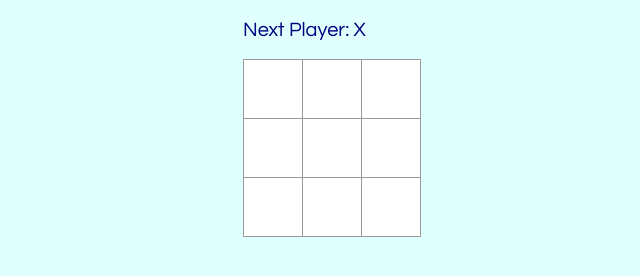
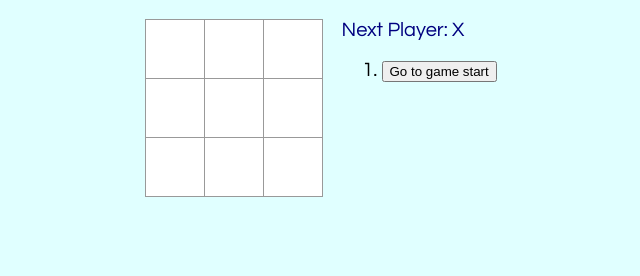
Before and after one commit to avakrishn/tic-tac-toe, a React app in the folder game/: page / in a window 1280 px wide. Shown: the whole page, without its empty margins (297-937 px from the left). Built offline with nearby package versions, Linux system fonts and the light colour scheme.

Commit message:
add time travel to tic tac toe game

```diff
--- a/game/src/components/Board/Board.js
+++ b/game/src/components/Board/Board.js
@@ -5,58 +5,17 @@ import styles from  './Board.module.css';
 import Square from '../Square/Square';
 
 class Board extends Component {
-    constructor(props) {
-        super(props);
-        this.state = {
-            squares : Array(9).fill(null),
-            player : "X",
-        }
-
-    }
-
-    calculateWinner = () => {
-        let squares = this.state.squares.slice();
-        let winnerArray = [
-            [0,1,2],
-            [3,4,5],
-            [6,7,8],
-            [0,3,6],
-            [1,4,7],
-            [2,5,8],
-            [0,4,8],
-            [2,4,6],
-        ]
-        for(let i = 0; i < winnerArray.length; i++){
-            const [a,b,c] = winnerArray[i];
-            if(squares[a] && squares[a] === squares[b] && squares[a] === squares[c]){
-                return squares[a];
-            }
-        }
-        return null;
-    }
-
-    handleClick = (i) => {
-        if(this.state.squares[i] === null && this.calculateWinner() === null){
-            const squares = this.state.squares.slice();
-            squares[i] = this.state.player;
-            let player = (this.state.player === "X") ? "O" : "X";
-            this.setState({squares, player});
-        }
-
-
-    }
 
     renderSquare = (i) => {
-        return <Square value={this.state.squares[i]} onSquareClick={() => this.handleClick(i)} />
+        return <Square
+                    value={this.props.squares[i]}
+                    onSquareClick={() => this.props.handleClick(i)}
+                />
     }
     render(){
-        const {player} = this.state;
-        const winner = this.calculateWinner();
-        const status = (winner) ? `Winner: ${winner}` : `Next Player: ${player}`;
 
         return(
             <div>
-                <div className={styles.status}>{status}</div>
                 <div className={styles.boardRow}>
                     {this.renderSquare(0)}
                     {this.renderSquare(1)}
@@ -72,7 +31,6 @@ class Board extends Component {
                     {this.renderSquare(7)}
                     {this.renderSquare(8)}
                 </div>
-
             </div>
         );
     }
--- a/game/src/components/Board/Board.module.css
+++ b/game/src/components/Board/Board.module.css
@@ -3,10 +3,3 @@
     content: "";
     display: table;
 }
-
-.status{
-    width: 200px;
-    margin: 0 auto;
-    margin-bottom: 20px;
-    color: navy;
-}
--- a/game/src/components/Game/Game.js
+++ b/game/src/components/Game/Game.js
@@ -4,11 +4,90 @@ import styles from './Game.module.css';
 import Board from '../Board/Board';
 
 class Game extends Component {
+    constructor (props){
+        super(props);
+        this.state = {
+            history: [{
+                squares: Array(9).fill(null),
+            }],
+            player : "X",
+            stepNumber: 0,
+        }
+    }
+    jumpTo = (step) => {
+        this.setState({
+            stepNumber: step,
+            player: (step % 2 === 0) ? 'X' : 'O',
+        })
+    }
+
+    handleClick = (i) => {
+        const history = this.state.history.slice(0, this.state.stepNumber + 1);
+        const current = history[history.length -1];
+        const squares = current.squares.slice();
+        if(squares[i] === null && this.calculateWinner() === null){
+            squares[i] = this.state.player;
+            let player = (this.state.player === "X") ? "O" : "X";
+            this.setState({
+                history: history.concat([{squares}]),
+                player,
+                stepNumber: history.length,
+            });
+        }
+    }
+    calculateWinner = () => {
+        const history = this.state.history.slice(0, this.state.stepNumber + 1);
+        const current = history[history.length -1];
+        const squares = current.squares.slice();
+        let winnerArray = [
+            [0,1,2],
+            [3,4,5],
+            [6,7,8],
+            [0,3,6],
+            [1,4,7],
+            [2,5,8],
+            [0,4,8],
+            [2,4,6],
+        ]
+        for(let i = 0; i < winnerArray.length; i++){
+            const [a,b,c] = winnerArray[i];
+            if(squares[a] && squares[a] === squares[b] && squares[a] === squares[c]){
+                return squares[a];
+            }
+        }
+        return null;
+    }
     render (){
+        const {history, player} = this.state;
+        const current = history[this.state.stepNumber];
+        const winner = this.calculateWinner();
+        const status = (winner) ? `Winner: ${winner}` : `Next Player: ${player}`;
+        const moves = history.map((step,move) => {
+            const desc = (move)
+                ? `Go to move # ${move}`
+                : 'Go to game start';
+                return (
+                    <li key={move}>
+                        <button
+                            onClick={()=> this.jumpTo(move)}
+                        >
+                        {desc}
+                        </button>
+                    </li>
+                );
+        });
+
         return(
             <div className={styles.game}>
                 <div className={styles.gameBoard}>
-                    <Board/>
+                    <Board
+                        squares={current.squares}
+                        handleClick={(i) => this.handleClick(i)}
+                    />
+                </div>
+                <div className={styles.gameInfo}>
+                    <div className={styles.status}>{status}</div>
+                    <ol>{moves}</ol>
                 </div>
             </div>
         );
--- a/game/src/components/Game/Game.module.css
+++ b/game/src/components/Game/Game.module.css
@@ -7,3 +7,10 @@
   .gameInfo {
     margin-left: 20px;
   }
+
+  .status{
+    width: 200px;
+    margin: 0 auto;
+    margin-bottom: 20px;
+    color: navy;
+}
```
